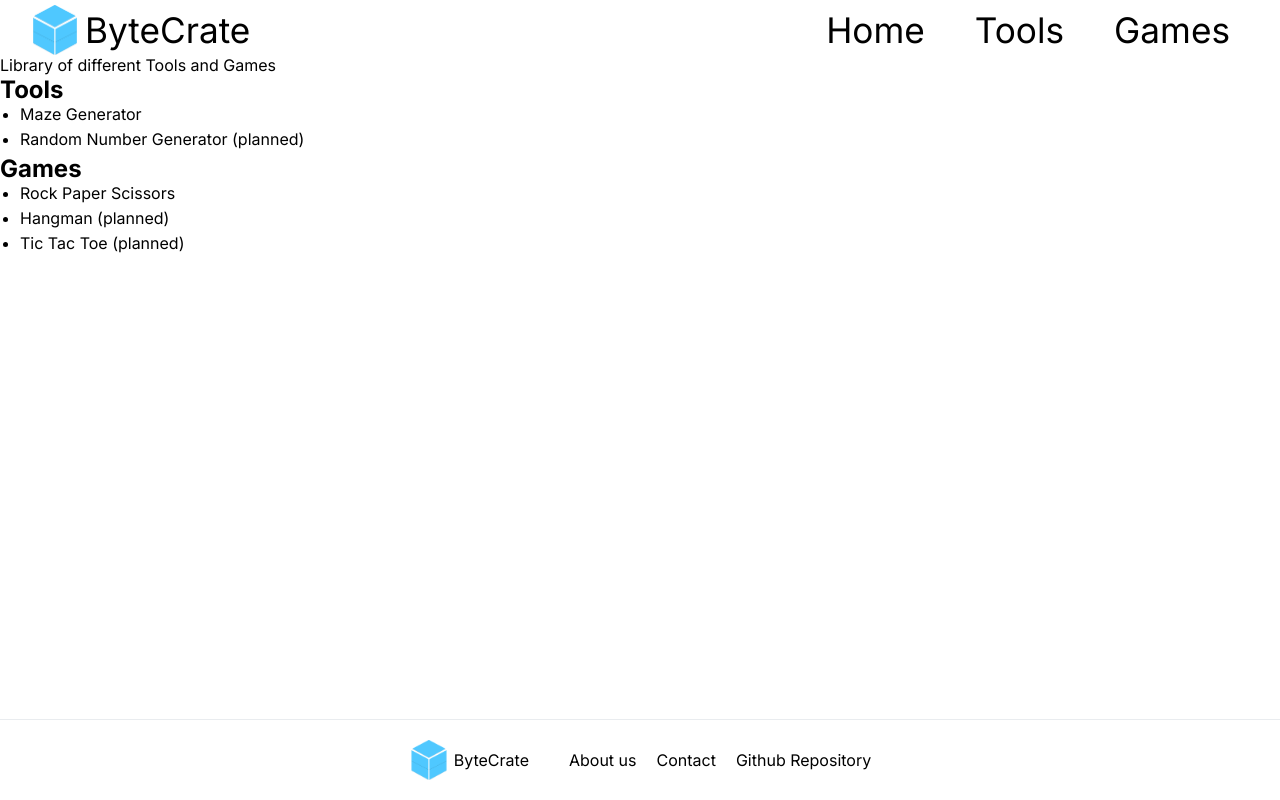
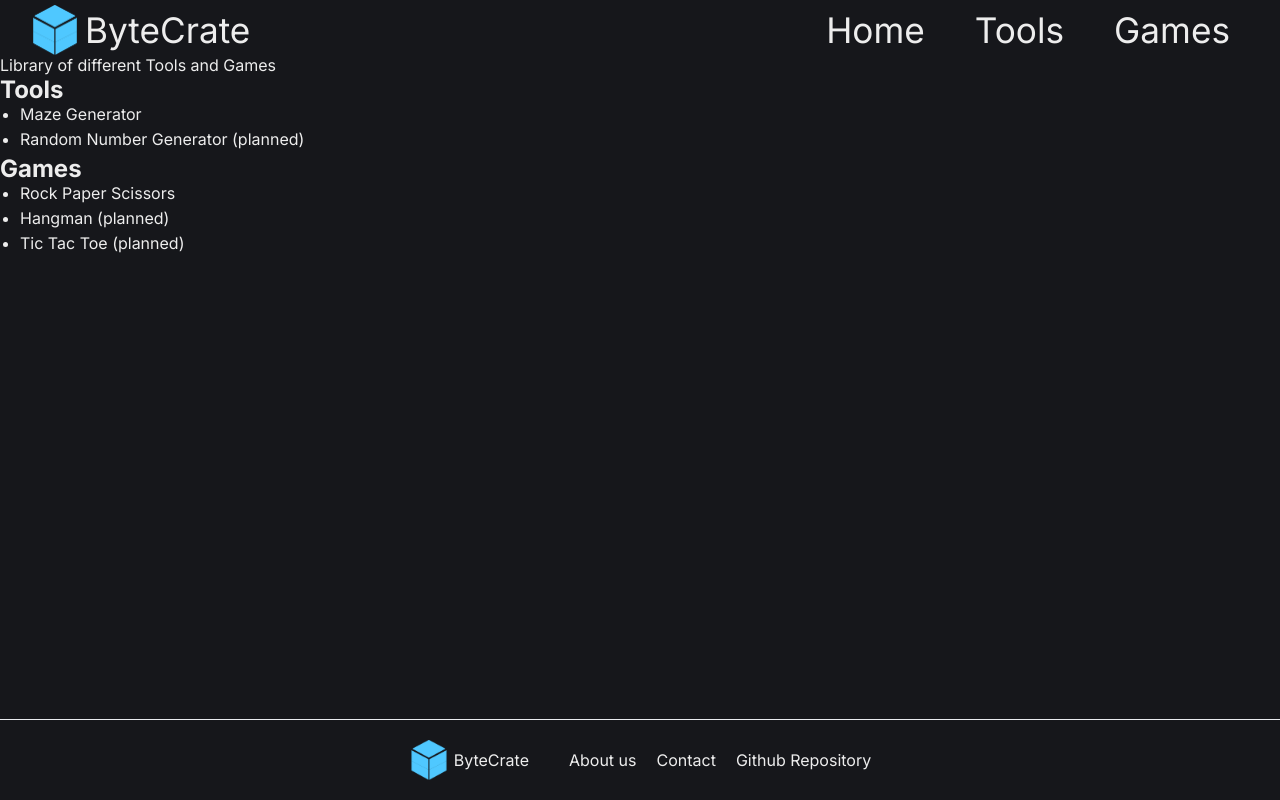
Before and after one commit to hafemi/bytecrate, a Next.js app: page / in a window 1280 px wide. Built offline with nearby package versions, Linux system fonts and the light colour scheme.

Commit message:
fixed background being white for edge

```diff
--- a/app/globals.css
+++ b/app/globals.css
@@ -1,29 +1,18 @@
+:root {
+  /* Default (fallback) colors */
+  --background: #16171b;
+  --foreground: #ededed;
+}
+
 @media (prefers-color-scheme: dark) {
   :root {
     --background: #16171b;
     --foreground: #ededed;
   }
-}
 
-@media (prefers-color-scheme: dark) {
   html {
     color-scheme: dark;
   }
-}
-
-@media (prefers-color-scheme: dark) {
-  :root {
-    --input-background-color: #16171b;
-    --input-border-color: #ededed;
-  }
-}
-
-body {
-  color: var(--foreground);
-  background: var(--background);
-  font-family: Arial, Helvetica, sans-serif;
-  -webkit-font-smoothing: antialiased;
-  -moz-osx-font-smoothing: grayscale;
 }
 
 body {
--- a/app/tools/password-generator/page.tsx
+++ b/app/tools/password-generator/page.tsx
@@ -3,7 +3,7 @@ import { CheckboxInput, NumberInput, RangeInput, TextInput } from '@/components/
 import { generatePassword, updateStrengthColor, validateBoxes } from '@/components/tools/password-generator/generation';
 import { PWGenLengthRange } from '@/lib/constants/tools';
 import { getNumberFromString, sleep } from '@/lib/utils';
-import { useEffect, useRef, useState } from 'react';
+import { useEffect, useState } from 'react';
 import styles from './page.module.css';
 
 export default function Home() {
```
